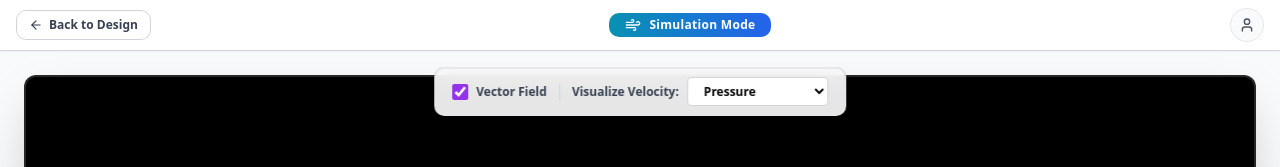
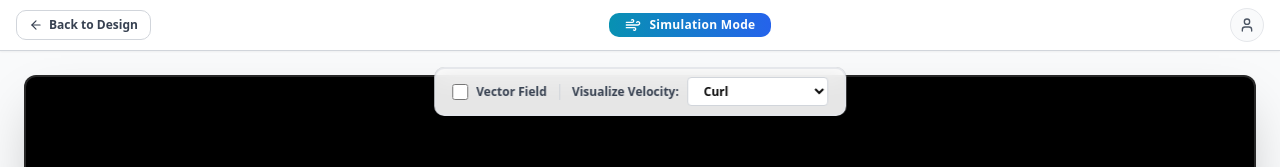
Before and after one commit to FYP-M4-Fluid-Simulator/Frontend-Code, a Next.js app: page /simulate in a window 1280 px wide. Both pictures are taken after a click on the button "Run Simulation". Shown: the top 167 px of the page. Built offline with nearby package versions, Linux system fonts and the light colour scheme; no server answers.

Commit message:
Fix simulation UI

```diff
--- a/src/app/simulate/page.tsx
+++ b/src/app/simulate/page.tsx
@@ -91,8 +91,8 @@ export default function SimulatePage() {
   >("medium"); // Default mesh density
   const [visualizationType, setVisualizationType] = useState<
     "curl" | "pressure" | "tracer"
-  >("pressure");
-  const [showVectorField, setShowVectorField] = useState(true);
+  >("curl");
+  const [showVectorField, setShowVectorField] = useState(false);
   const [timeStepSize, setTimeStepSize] = useState(0.001);
   const [simulationDuration, setSimulationDuration] = useState(0.2);
 
@@ -228,6 +228,7 @@ export default function SimulatePage() {
     setShowResultsModal(false); // Ensure modal is hidden at start
     setCoefficientHistory([]); // Reset coefficient history
     setIsSidebarOpen(false); // Close sidebar when simulation starts
+    setVisualizationType("curl"); // Reset to default
 
     // Create session config for WebSocket
     const config: SessionConfig = {
@@ -368,8 +369,7 @@ export default function SimulatePage() {
               <div className="flex border-b border-gray-200">
                 <button
                   onClick={() => setActiveSidebarTab("parameters")}
-                  className={`flex-1 px-4 py-3 text-sm font-bold transition-all ${
-                    activeSidebarTab === "parameters"
+                  className={`flex-1 px-4 py-3 text-sm font-bold transition-all ${activeSidebarTab === "parameters"
                     ? "bg-gradient-to-r from-blue-600 to-purple-600 text-white"
                     : "bg-gray-100 text-gray-600 hover:bg-gray-200"
                     }`}
@@ -382,8 +382,7 @@ export default function SimulatePage() {
                 {showResults && (
                   <button
                     onClick={() => setActiveSidebarTab("results")}
-                    className={`flex-1 px-4 py-3 text-sm font-bold transition-all ${
-                      activeSidebarTab === "results"
+                    className={`flex-1 px-4 py-3 text-sm font-bold transition-all ${activeSidebarTab === "results"
                       ? "bg-gradient-to-r from-blue-600 to-purple-600 text-white"
                       : "bg-gray-100 text-gray-600 hover:bg-gray-200"
                       }`}
@@ -799,8 +798,8 @@ export default function SimulatePage() {
                   className="px-3 py-1 text-xs font-semibold border border-gray-300 rounded bg-white hover:border-orange-400 transition-colors"
                 >
                   <option value="curl">Curl</option>
-                  <option value="pressure">Pressure</option>
-                  <option value="tracer">Tracer (Density)</option>
+                  <option value="pressure" disabled className="text-gray-400">Pressure</option>
+                  <option value="tracer" disabled className="text-gray-400">Tracer (Density)</option>
                 </select>
               </div>
             </div>
@@ -819,7 +818,11 @@ export default function SimulatePage() {
                 }}
               >
                 {isSimulating || showResults ? (
-                  <CFDCanvas frameRef={frameRef} />
+                  <CFDCanvas
+                    frameRef={frameRef}
+                    showVectorField={showVectorField}
+                    visualizationType={visualizationType}
+                  />
                 ) : (
                   <InteractiveAirfoilCanvas
                     width={canvasSize.width}
--- a/src/components/CFD_CANVAS.tsx
+++ b/src/components/CFD_CANVAS.tsx
@@ -18,8 +18,6 @@ const CST_LOWER = [-0.1, -0.08, -0.06, -0.05, -0.04, -0.03];
 //   airfoil_offset_y = (height // 2) * cell_size
 const AIRFOIL_OFFSET_X = 30 * CELL_SIZE;
 const AIRFOIL_OFFSET_Y = (H >> 1) * CELL_SIZE;
-
-const SHOW_VELOCITY = true;
 
 // ── CST maths (JS port of turbodiff/core/airfoil.py) ──────────────────────
 
@@ -104,9 +102,11 @@ const { sy: afSYL } = toScreenPoints(afX, afYL);
 
 interface CFDCanvasProps {
   frameRef: React.MutableRefObject<any>;
+  showVectorField?: boolean;
+  visualizationType?: "curl" | "pressure" | "tracer";
 }
 
-export default function CFDCanvas({ frameRef }: CFDCanvasProps) {
+export default function CFDCanvas({ frameRef, showVectorField = true, visualizationType = "curl" }: CFDCanvasProps) {
   const canvasRef = useRef<HTMLCanvasElement>(null);
 
   useEffect(() => {
@@ -150,7 +150,7 @@ export default function CFDCanvas({ frameRef }: CFDCanvasProps) {
       }
 
       // ── 3. Draw velocity arrows ───────────────────────────────────
-      if (SHOW_VELOCITY) {
+      if (showVectorField) {
         const ARROW_STEP = 4; // group this many cells per arrow
         for (let gi = 0; gi < H; gi += ARROW_STEP) {
           for (let gj = 0; gj < W; gj += ARROW_STEP) {
@@ -234,7 +234,7 @@ export default function CFDCanvas({ frameRef }: CFDCanvasProps) {
 
     loop();
     return () => cancelAnimationFrame(rafId);
-  }, [frameRef]);
+  }, [frameRef, showVectorField, visualizationType]);
 
   return (
     <div className="w-full h-full">
```
Also changed, not shown: src/app/airfoils/page.tsx (renamed from src/app/airfoil_deck/page.tsx). Lines whose indentation alone changed are shown as unchanged.
